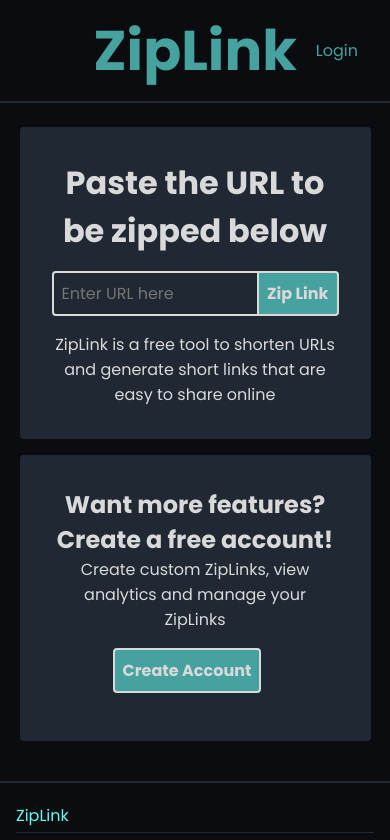
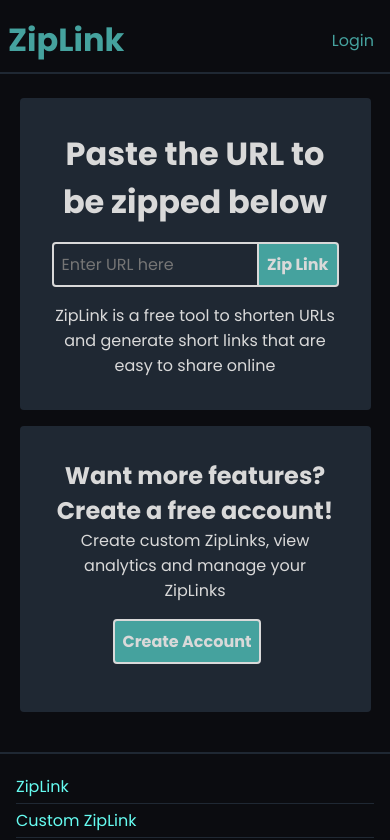
Before and after one commit to Tom-Pierce/ziplink-client, a React (Vite) app: page / in a window 390 px wide. Shown: the top 840 px of the page. Built offline with nearby package versions, Linux system fonts and the light colour scheme; no server answers.

Commit message:
media query for header to resize and reposition title

```diff
--- a/src/css/Header.module.css
+++ b/src/css/Header.module.css
@@ -23,3 +23,16 @@
   position: absolute;
   right: 2rem;
 }
+
+@media only screen and (max-width: 400px) {
+  .header {
+    padding-top: 1rem;
+    justify-content: start;
+  }
+  .title {
+    font-size: 2rem;
+  }
+  .authBar {
+    right: 1rem;
+  }
+}
--- a/src/css/NavBarProfile.module.css
+++ b/src/css/NavBarProfile.module.css
@@ -6,3 +6,9 @@
 .profilePicture:hover {
   cursor: pointer;
 }
+
+@media only screen and (max-width: 400px) {
+  .profilePicture {
+    height: 2rem;
+  }
+}
```
